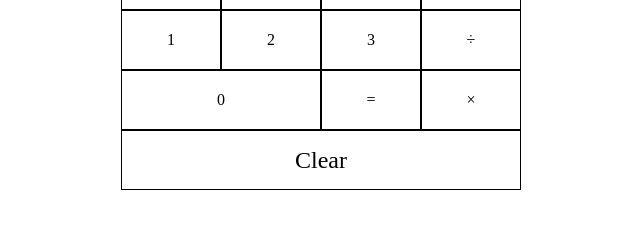
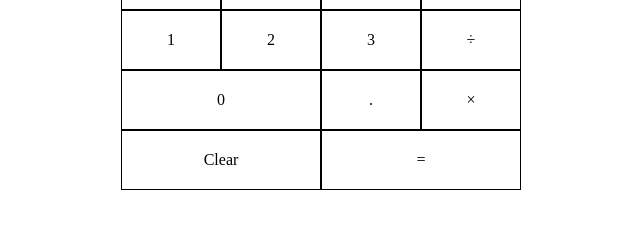
Before and after one commit to jacobvisick/calculator-js, a plain HTML site: page index.html in a window 1280 px wide. Shown: the part 248-476 px from the top of the page, without its empty margins (319-959 px from the left). Drawn offline with Linux system fonts and the light colour scheme.

Commit message:
Add decimal to UI

```diff
--- a/index.html
+++ b/index.html
@@ -32,10 +32,13 @@
             </div>
             <div class="row">
                 <div class="button zero num">0</div>
-                <div class="button" id="equals">=</div>
+                <div class="button" id="decmial">.</div>
                 <div class="button operator" id="multiply">×</div>
             </div>
-            <div class="clear button">Clear</div>
+            <div class="row">
+                <div class="clear button">Clear</div>
+                <div class="button" id="equals">=</div>
+            </div>
         </div>
     </div>
 </body>
--- a/styles.css
+++ b/styles.css
@@ -39,7 +39,7 @@ body {
 }
 
 .button {
-    flex: 1 0 0;
+    flex: 1 1 0;
     border: 1px solid black;
     text-align: center;
     display: flex;
@@ -49,14 +49,7 @@ body {
     box-sizing: border-box;
 }
 
-.clear {
-    flex: 1 1 auto;
-    border: 1px solid black;
-    width: auto;
-    font-size: 24px;
-}
-
-.zero {
+.zero, .clear {
     flex: 0 0 auto;
     margin: 0;
     padding: 0;
```
